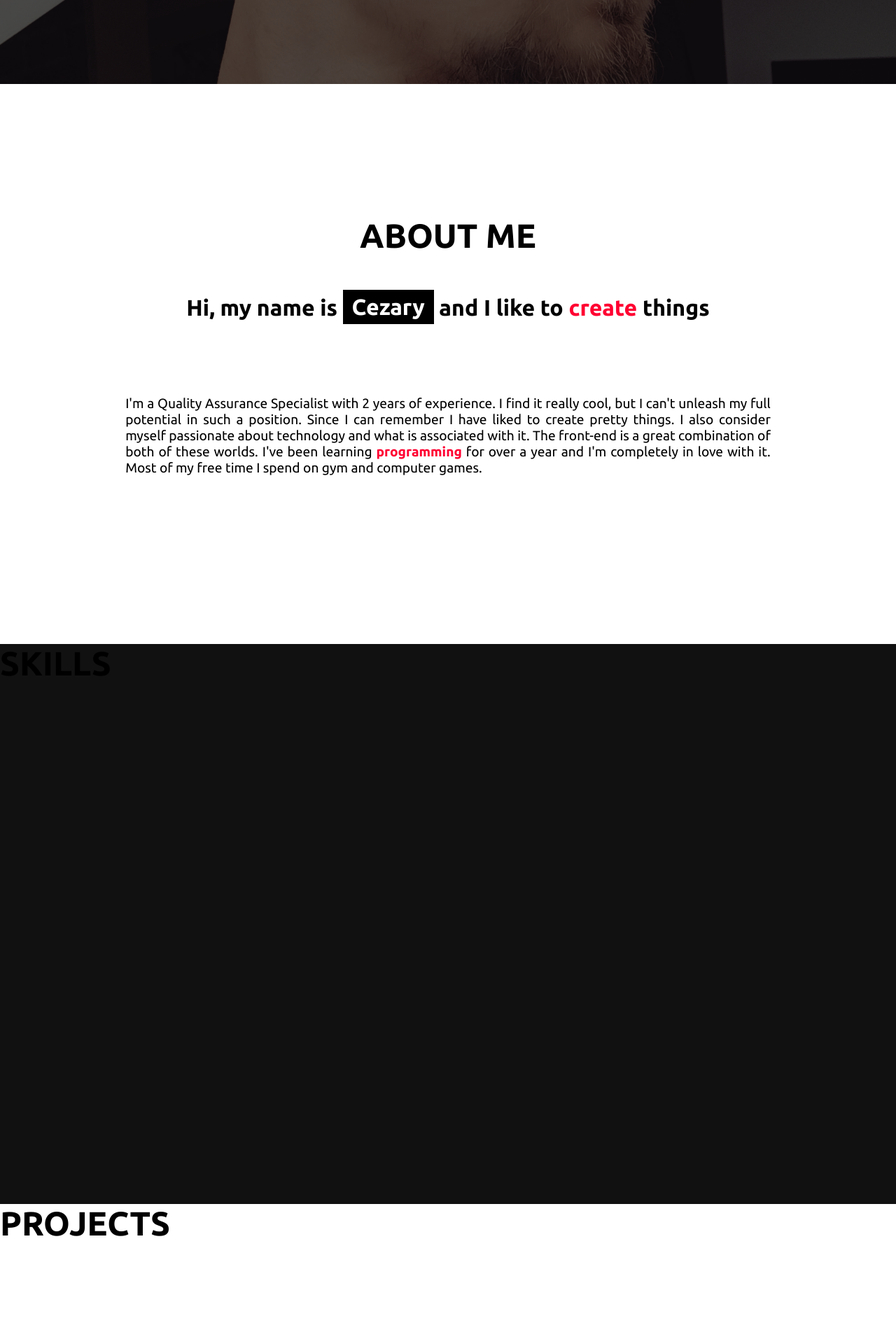
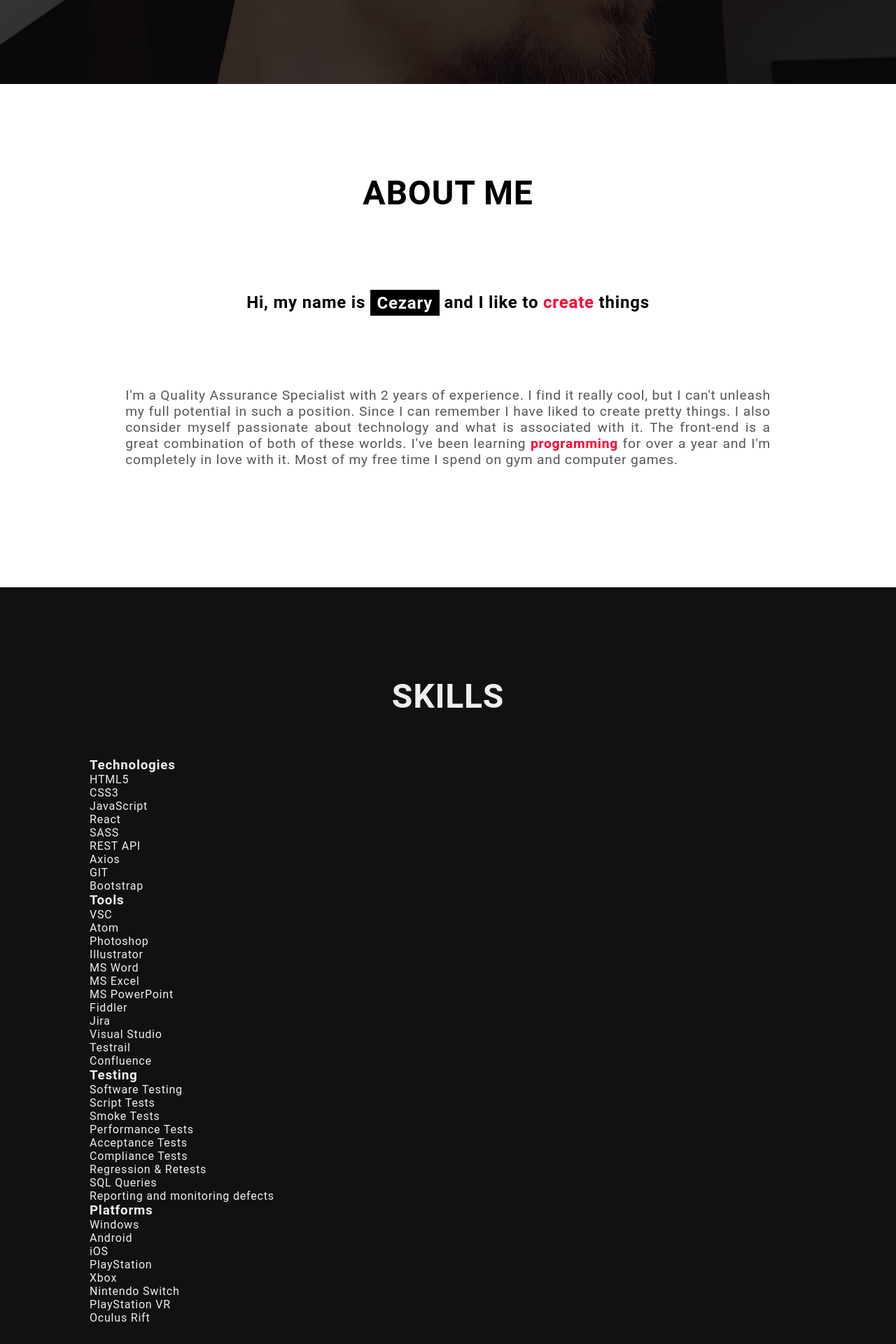
Before and after one commit to cyq7/cezary_kocinski, a React (Create React App) app: page / in a window 1280 px wide. Shown: the part 680-2600 px from the top of the page at 70% size. Built offline with nearby package versions, Linux system fonts and the light colour scheme.

Commit message:
style Navbar, Homescreen and About components, add Skills

```diff
--- a/public/index.html
+++ b/public/index.html
@@ -4,7 +4,7 @@
     <meta charset="utf-8" />
     <meta name="viewport" content="width=device-width, initial-scale=1" />
     <meta name="description" content="Cezary Kociński - Frontend Developer"/>
-    <link href="https://fonts.googleapis.com/css2?family=Ubuntu:wght@300;400;700&display=swap" rel="stylesheet">
+    <link href="https://fonts.googleapis.com/css2?family=Lato:wght@300;400;700&display=swap" rel="stylesheet">
     <title>Cezary Kociński</title>
   </head>
   <body>
--- a/src/components/Skills.js
+++ b/src/components/Skills.js
@@ -4,6 +4,66 @@ const Skills = () => {
     return (
         <div className = 'skills'>
             <h1>SKILLS</h1>
+            <div className='container'>
+                <div className='category'>
+                    <h3>Technologies</h3>
+                    <div className='inner-container'>
+                        <div>HTML5</div>
+                        <div>CSS3</div>
+                        <div>JavaScript</div>
+                        <div>React</div>
+                        <div>SASS</div>
+                        <div>REST API</div>
+                        <div>Axios</div>
+                        <div>GIT</div>
+                        <div>Bootstrap</div>
+                    </div>
+                </div>
+                <div className='category'>
+                    <h3>Tools</h3>
+                    <div className='inner-container'>
+                        <div>VSC</div>
+                        <div>Atom</div>
+                        <div>Photoshop</div>
+                        <div>Illustrator</div>
+                        <div>MS Word</div>
+                        <div>MS Excel</div>
+                        <div>MS PowerPoint</div>
+                        <div>Fiddler</div>
+                        <div>Jira</div>
+                        <div>Visual Studio</div>
+                        <div>Testrail</div>
+                        <div>Confluence</div>
+                    </div>
+                </div>
+                <div className='category'>
+                    <h3>Testing</h3>
+                    <div className='inner-container'>
+                        <div>Software Testing</div>
+                        <div>Script Tests</div>
+                        <div>Smoke Tests</div>
+                        <div>Performance Tests</div>
+                        <div>Acceptance Tests</div>
+                        <div>Compliance Tests</div>
+                        <div>Regression & Retests</div>
+                        <div>SQL Queries</div>
+                        <div>Reporting and monitoring defects</div>
+                    </div>
+                </div>
+                <div className='category'>
+                    <h3>Platforms</h3>
+                    <div className='inner-container'>
+                        <div>Windows</div>
+                        <div>Android</div>
+                        <div>iOS</div>
+                        <div>PlayStation</div>
+                        <div>Xbox</div>
+                        <div>Nintendo Switch</div>
+                        <div>PlayStation VR</div>
+                        <div>Oculus Rift</div>
+                    </div>
+                </div>
+            </div>
         </div>
     )
 }
--- a/src/components/styles/About.scss
+++ b/src/components/styles/About.scss
@@ -1,15 +1,11 @@
+@import "./base.scss";
+
 .about {
-    width: 80%;
-    min-height: 100vh;
-    display: flex;
-    flex-direction: column;
-    justify-content: center;
-    align-items: center;
-    margin: 0 auto;
-
+    @include section;
 
     .introduction, .description {
         padding: 5%;
+        font-weight: 300;
     }
 
 
--- a/src/components/styles/HomeScreen.scss
+++ b/src/components/styles/HomeScreen.scss
@@ -8,6 +8,8 @@
     position: relative;
     width: 100%;
     min-height: 100vh;
+    font-family: 'Montserrat',
+    sans-serif;
 
     img {
         position: absolute;
@@ -15,16 +17,17 @@
         height: 100%;
         width: 100%;
         z-index: -1;
-        filter: brightness(0.35);
+        filter: brightness(0.25);
     }
 
     h1 {
         padding: 0.3em;
-        font-weight: 300;
+        font-weight: 200;
+        text-align: center;
     }
 
     h2 {
-        font-weight: 300;
+        font-weight: 100;
         padding: 0.3em;
         font-size: 1.4em;
     }
@@ -36,7 +39,7 @@
     .line {
         width: 90%;
         height: 1px;
-        background: rgba(255, 0, 51, 1);
+        background: rgb(255, 0, 50);
         ;
     }
 }
--- a/src/components/styles/NavBar.scss
+++ b/src/components/styles/NavBar.scss
@@ -28,12 +28,13 @@
 
         li {
             margin: 10px;
-            padding: 0.2em 1em;
+            padding: 0.1em 0.5em;
             font-weight: 300;
             cursor: pointer;
 
             &:hover {
-                background: rgb(255, 0, 51);
+
+                background: rgb(255, 0, 51)
             }
         }
     }
--- a/src/components/styles/Projects.scss
+++ b/src/components/styles/Projects.scss
@@ -1,3 +1,2 @@
 .projects {
-    min-height: 100vh;
 }
--- a/src/components/styles/Skills.scss
+++ b/src/components/styles/Skills.scss
@@ -1,4 +1,12 @@
+@import "./base.scss";
+
 .skills {
-    min-height: 100vh;
+    @include section;
+    color: #eee;
     background: #111;
+
+    h1 {
+        color: #eee;
+    }
+
 }
--- /dev/null
+++ b/src/components/styles/base.scss
@@ -0,0 +1,11 @@
+@mixin section {
+    display: flex;
+    flex-direction: column;
+    justify-content: center;
+    align-items: center;
+    padding: 120px 10%;
+
+    h1 {
+        padding-bottom: 5%;
+    }
+}
--- a/src/style.scss
+++ b/src/style.scss
@@ -5,10 +5,12 @@
 }
 
 body {
-    font-family: 'Ubuntu', sans-serif;
+        font-family: 'Roboto', sans-serif;
+        letter-spacing: 0.05em;
 
         h1 {
             font-size: 3em;
+            line-height: 1.5em;
         }
 
         h2 {
@@ -16,9 +18,16 @@ body {
             font-size: 2em;
         }
 
+        h2 {
+            line-height: 1.5em;
+            font-size: 1.5em;
+        }
+
         p {
             font-size: 1.2em;
             text-align: justify;
+            font-weight: 400;
+            color: #555;
         }
 
         strong {
```
